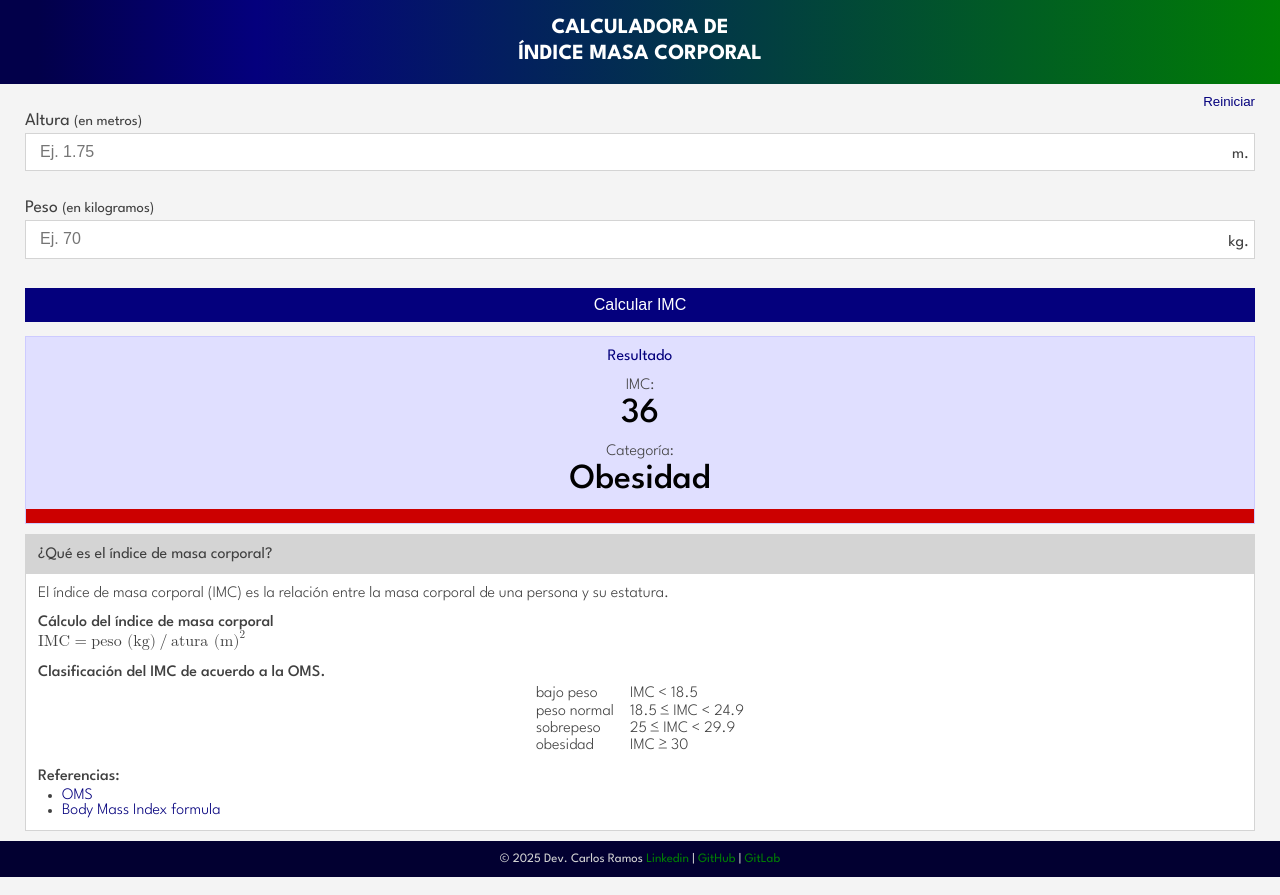
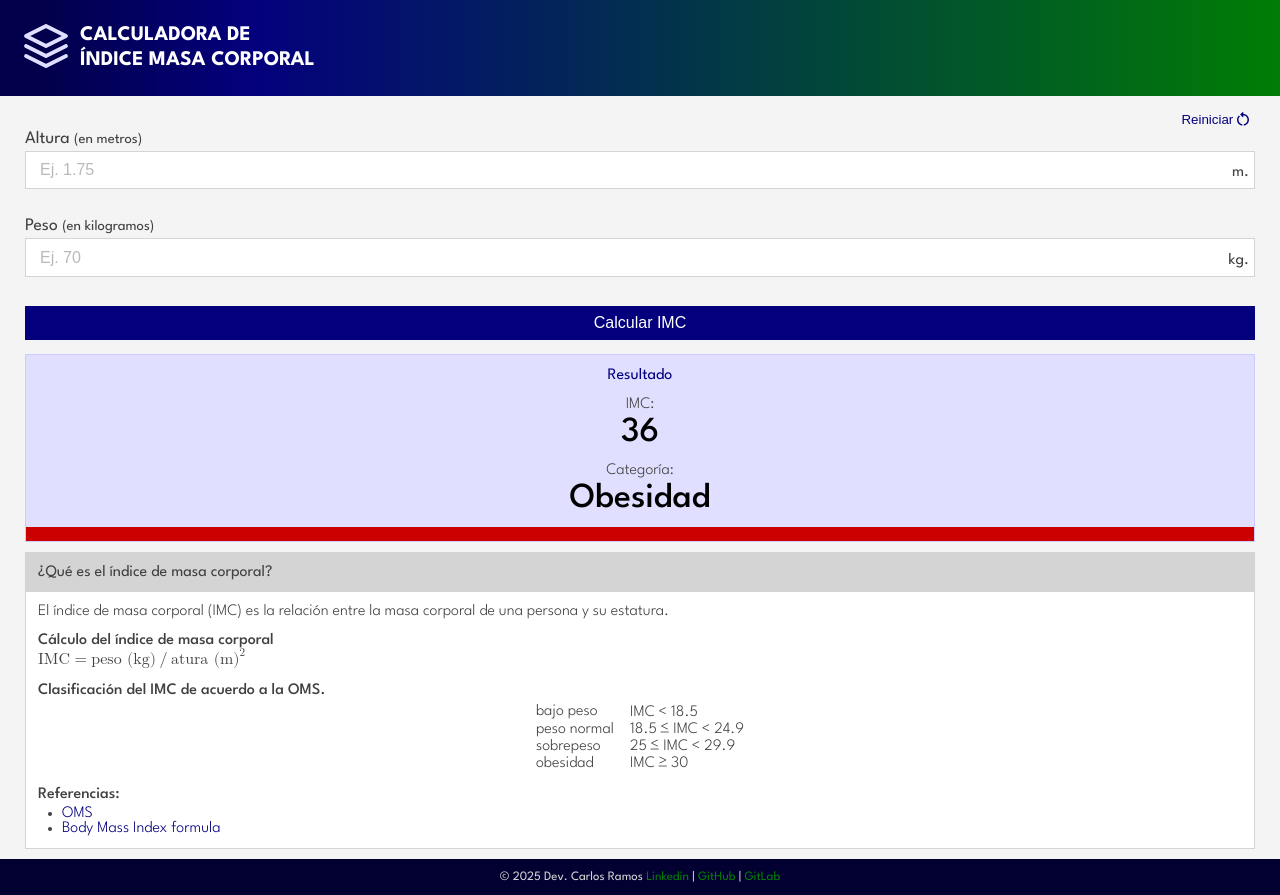
Before and after one commit to carlosramos1/calculadora-imc-html-css-js, a plain HTML site: page index.html in a window 1280 px wide. Drawn offline with Linux system fonts and the light colour scheme.

Commit message:
Añadiendo logo (icono) y el icono de reset, Se cambio el input:reset por button:reset para poder insertar el icono, tiene el mismo comportamiento de limpiar los campos.

```diff
--- a/css/styles.css
+++ b/css/styles.css
@@ -40,7 +40,7 @@ body {
 }
 
 h1 {
-  font-size: 1.35rem;
+  font-size: 1.3rem;
 }
 
 h2 {
@@ -68,11 +68,30 @@ a {
     var(--primary-color) 20%,
     var(--secondary-color)
     );
+  padding: 16px;
+  position: relative;
+}
+
+.header h1 {
   color: white;
-  padding: 16px;
-  text-align: center;
+  line-height: 1.2;
   text-transform: uppercase;
-  line-height: 1.2;
+  display: inline-block;
+  width: fit-content;
+  position: absolute;
+  left: 80px;
+  top: 23px
+}
+
+.header figure {
+  display: inline-block;
+  width: 60px;
+  height: 60px;
+}
+
+.logo-icon {
+  width: 100%;
+  height: 100%;
 }
 
 .container {
@@ -87,16 +106,24 @@ a {
   position: relative;
 }
 
-.calculator form input[type="reset"] {
+.calculator form button[type="reset"] {
   background: none;
   color: var(--primary-color);
   border: none;
   cursor: pointer;
   display: block;
   margin: 4px 0 4px auto;
+
+  /* position: relative; */
 }
-.calculator form input[type="reset"]:hover {
+.calculator form button[type="reset"]:hover {
   text-decoration: underline;
+}
+
+.calculator form button[type="reset"] svg {
+  position: relative;
+  top: 4px;
+  left: -3px;
 }
 
 .calculator form fieldset {
@@ -121,6 +148,7 @@ a {
 }
 .calculator form input[type="text"]::placeholder {
   font-weight: 300;
+  opacity: 0.5;
 }
 .calculator form input[type="text"]:focus {
   outline: none;
--- a/index.html
+++ b/index.html
@@ -12,12 +12,18 @@
 </head>
 <body>
   <header class="header">
+    <figure>
+      <svg class="logo-icon" viewBox="0 0 24 24" fill="none" xmlns="http://www.w3.org/2000/svg"><g id="SVGRepo_bgCarrier" stroke-width="0"></g><g id="SVGRepo_tracerCarrier" stroke-linecap="round" stroke-linejoin="round"></g><g id="SVGRepo_iconCarrier"> <path d="M4 8L12 4L20 8L12 12L4 8Z" stroke="#e0dfff" stroke-width="1.5" stroke-linecap="round" stroke-linejoin="round"></path> <path d="M4 12L12 16L20 12" stroke="#e0dfff" stroke-width="1.5" stroke-linecap="round" stroke-linejoin="round"></path> <path d="M4 16L12 20L20 16" stroke="#e0dfff" stroke-width="1.5" stroke-linecap="round" stroke-linejoin="round"></path> </g></svg>
+    </figure>
     <h1>Calculadora de <br>Índice Masa Corporal</h1>
   </header>
   <div class="container">
     <section class="calculator">
       <form action="">
-        <input type="reset" value="Reiniciar">
+        <button type="reset">
+          Reiniciar
+          <svg xmlns="http://www.w3.org/2000/svg" height="18px" viewBox="0 -960 960 960" width="18px" fill="#04007d"><path d="M440-122q-121-15-200.5-105.5T160-440q0-66 26-126.5T260-672l57 57q-38 34-57.5 79T240-440q0 88 56 155.5T440-202v80Zm80 0v-80q87-16 143.5-83T720-440q0-100-70-170t-170-70h-3l44 44-56 56-140-140 140-140 56 56-44 44h3q134 0 227 93t93 227q0 121-79.5 211.5T520-122Z"/></svg>
+        </button>
         <fieldset  data-label="m.">
           <label for="height">Altura <small>(en metros)</small></label>
           <input type="text" name="height_m" id="height" placeholder="Ej. 1.75" required>
```
